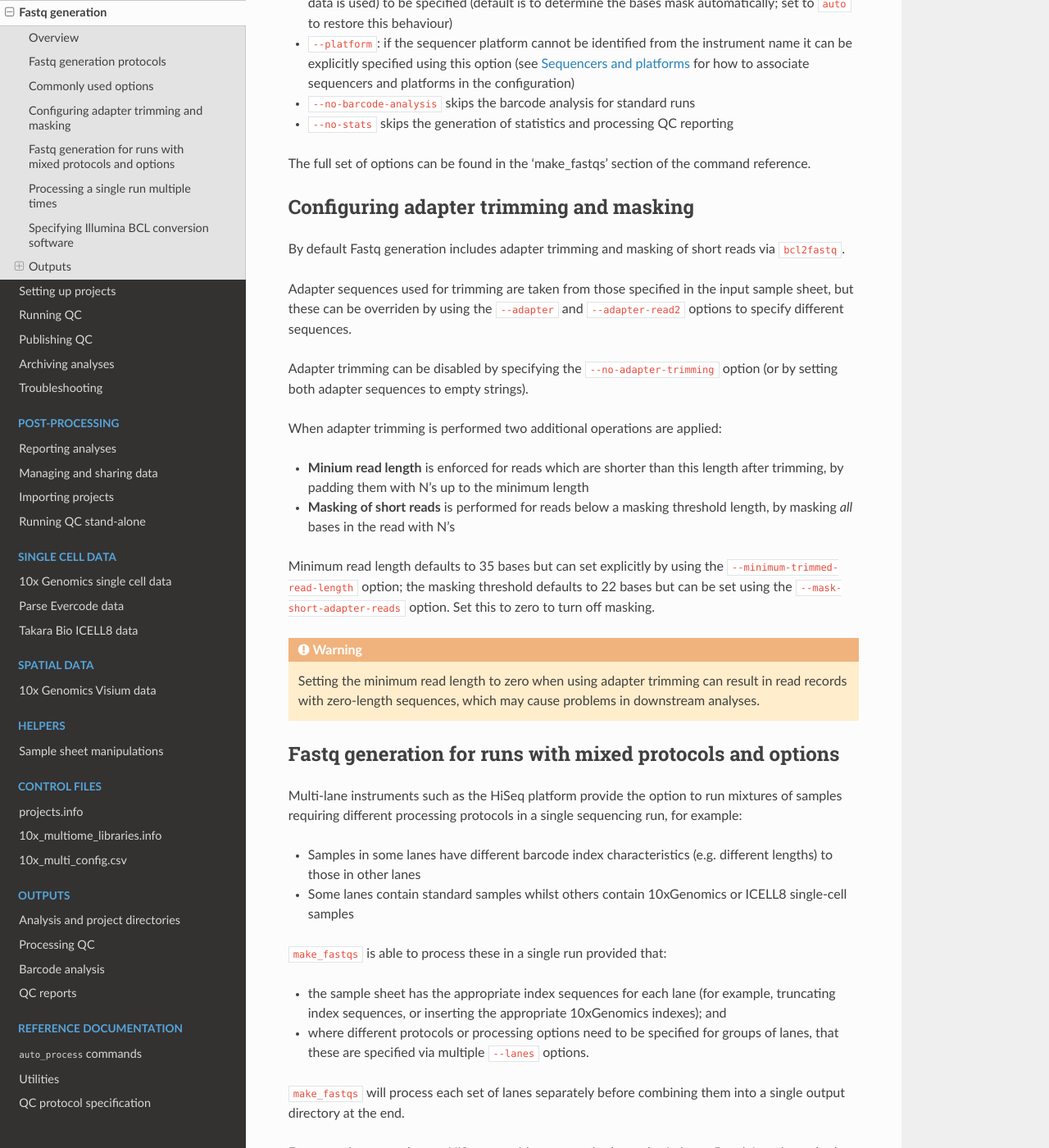
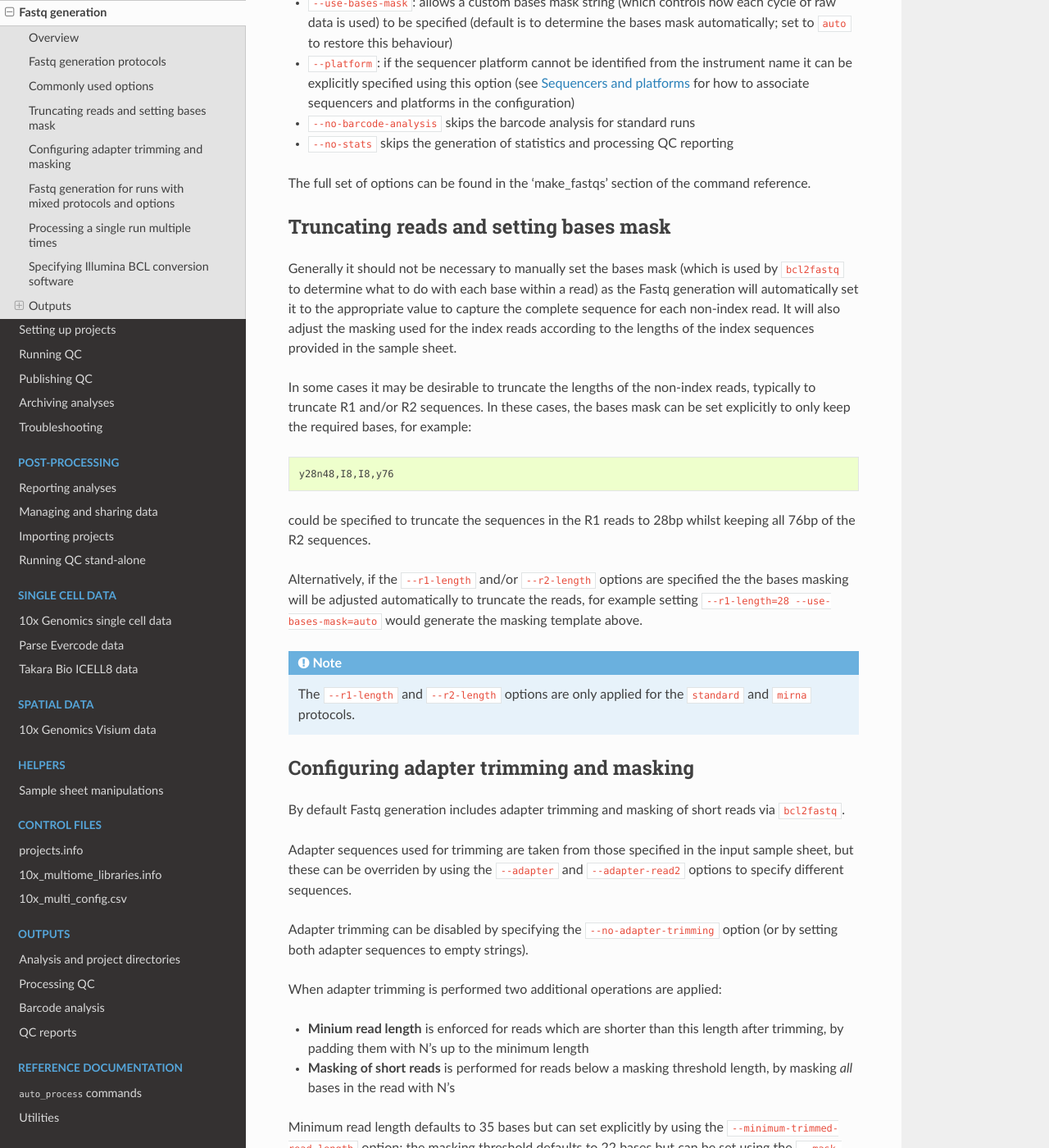
Before and after one commit to fls-bioinformatics-core/auto_process_ngs, a Sphinx documentation site: the page built from docs/source/using/make_fastqs.rst, in a window 1280 px wide and 1400 px high, scrolled down 2640 px. Shown: the whole window at 82% size. Built offline with Sphinx 7.4.7 and the Read the Docs theme 2.0.0, drawn with Linux system fonts in a browser that asks for light colours; some of the changed text lies outside the part shown.

Commit message:
Update 'make_fastqs' documentation with r1/r2 read truncation options.

```diff
--- a/docs/source/using/make_fastqs.rst
+++ b/docs/source/using/make_fastqs.rst
@@ -34,6 +34,7 @@ Various options are available to skip or control each of these stages;
 more detail on the different usage modes can be found in the
 subsequent sections:
 
+* :ref:`make_fastqs-truncating-reads`
 * :ref:`make_fastqs-adapter-trimming-and-masking`
 * :ref:`make_fastqs-mixed-protocols`
 * :ref:`make_fastqs-bcl-converter`
@@ -152,6 +153,42 @@ Some of the most commonly used options are:
 The full set of options can be found in the
 :ref:`'make_fastqs' <commands_make_fastqs>` section of the command
 reference.
+
+.. _make_fastqs-truncating-reads:
+
+Truncating reads and setting bases mask
+---------------------------------------
+
+Generally it should not be necessary to manually set the bases mask
+(which is used by ``bcl2fastq`` to determine what to do with each
+base within a read) as the Fastq generation will automatically
+set it to the appropriate value to capture the complete sequence
+for each non-index read. It will also adjust the masking used for
+the index reads according to the lengths of the index sequences
+provided in the sample sheet.
+
+In some cases it may be desirable to truncate the lengths of the
+non-index reads, typically to truncate R1 and/or R2 sequences. In
+these cases, the bases mask can be set explicitly to only keep
+the required bases, for example:
+
+::
+
+   y28n48,I8,I8,y76
+
+could be specified to truncate the sequences in the R1 reads to
+28bp whilst keeping all 76bp of the R2 sequences.
+
+Alternatively, if the ``--r1-length`` and/or ``--r2-length``
+options are specified the the bases masking will be adjusted
+automatically to truncate the reads, for example setting
+``--r1-length=28 --use-bases-mask=auto`` would generate the
+masking template above.
+
+.. note::
+
+   The ``--r1-length`` and ``--r2-length`` options are only
+   applied for the ``standard`` and ``mirna`` protocols.
 
 .. _make_fastqs-adapter-trimming-and-masking:
 
@@ -280,6 +317,12 @@ The available options are:
 Option                                Description
 ===================================== ==================================
 ``bases_mask=BASES_MASK``             Set bases mask
+``r1_length=LENGTH``                  Truncate R1 reads to ``LENGTH``
+                                      (``standard`` and ``mirna``
+                                      protocols only)
+``r2_length=LENGTH``                  Truncate R2 reads to ``LENGTH``
+                                      (``standard`` and ``mirna``
+                                      protocols only)
 ``trim_adapters=yes|no``              Turn adapter trimming on or off
 ``adapter=SEQUENCE``                  Set adapter sequence for trimming
 ``adapter_read2=SEQUENCE``            Set read2 adapter sequence
```
